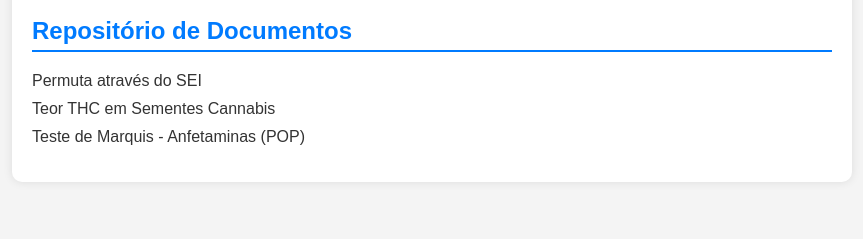
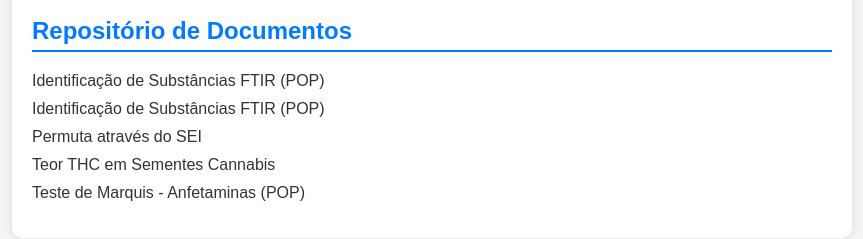
Before and after one commit to jpaulocts/labquim, a plain HTML site: page index.html in a window 1280 px wide. Shown: the part 255-494 px from the top of the page, without its empty margins (208-1071 px from the left). Drawn offline with Linux system fonts and the light colour scheme.

Commit message:
atualização

```diff
--- a/index.html
+++ b/index.html
@@ -109,6 +109,8 @@
         <li><a href="https://drive.google.com/file/d/1hPsN4boj4ECVJf2gLkV6npXn_UCBlMW2/view?usp=drive_link" target="_blank">Teste de Marquis - Anfetaminas (POP)</a></li>
         <li><a href="https://drive.google.com/file/d/1VA9Quhv55ZobpGA5xO4qKdfsGloU2Sb-/view?usp=drive_link" target="_blank">Teor THC em Sementes Cannabis</a></li>
         <li><a href="https://drive.google.com/file/d/1vCve7ZotVvE6UNnF2irTTGmhTNYzMGK5/view?usp=drive_link" target="_blank">Permuta através do SEI</a></li>
+        <li><a href="https://drive.google.com/file/d/126VZc5rJIQLMenMCe57wFNb2ra8yNVHF/view?usp=drive_link" target="_blank">Identificação de Substâncias FTIR (POP)</a></li>
+        <li><a href="https://antigo.anvisa.gov.br/documents/10181/6693220/RDC_835_2023_.pdf/07742279-7647-417c-9c9f-aa0e10075a93" target="_blank">Identificação de Substâncias FTIR (POP)</a></li>
         <!-- Adicione mais itens conforme necessário -->
     </ul>
 </div>
```
